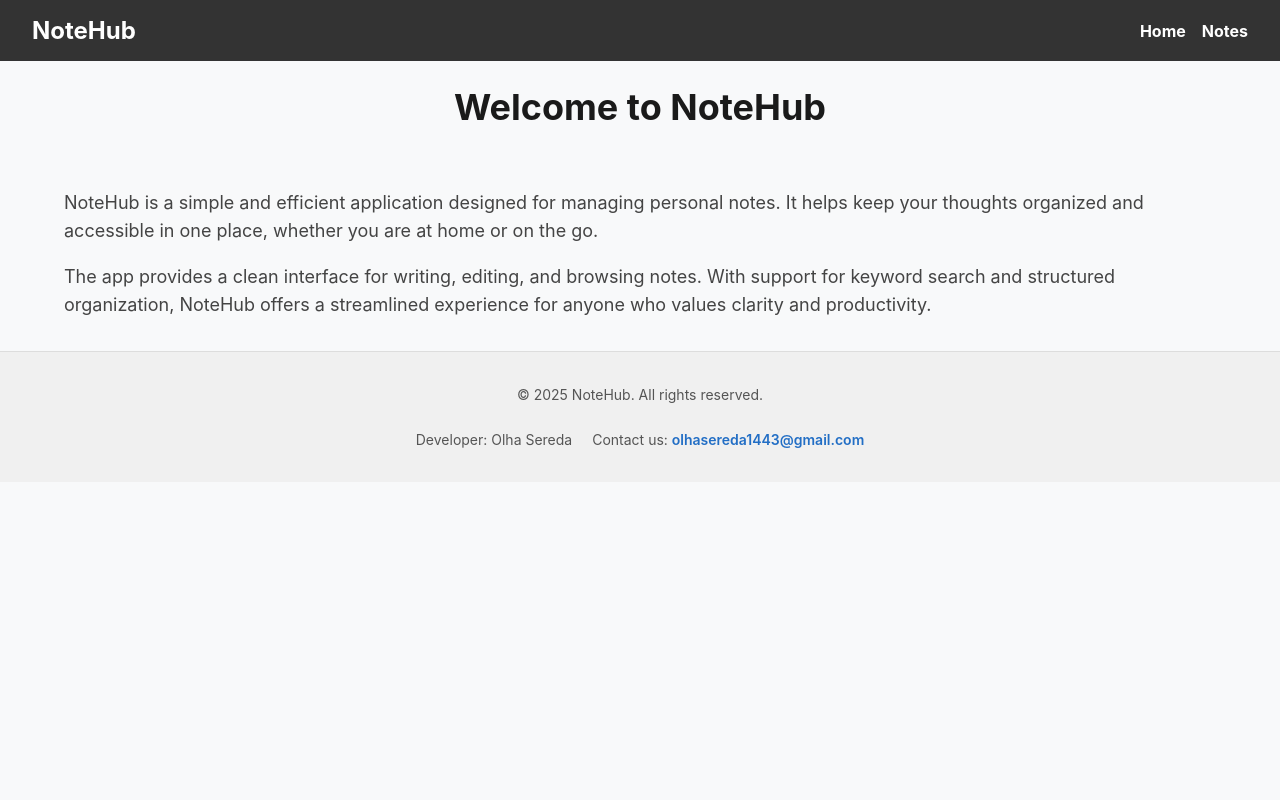
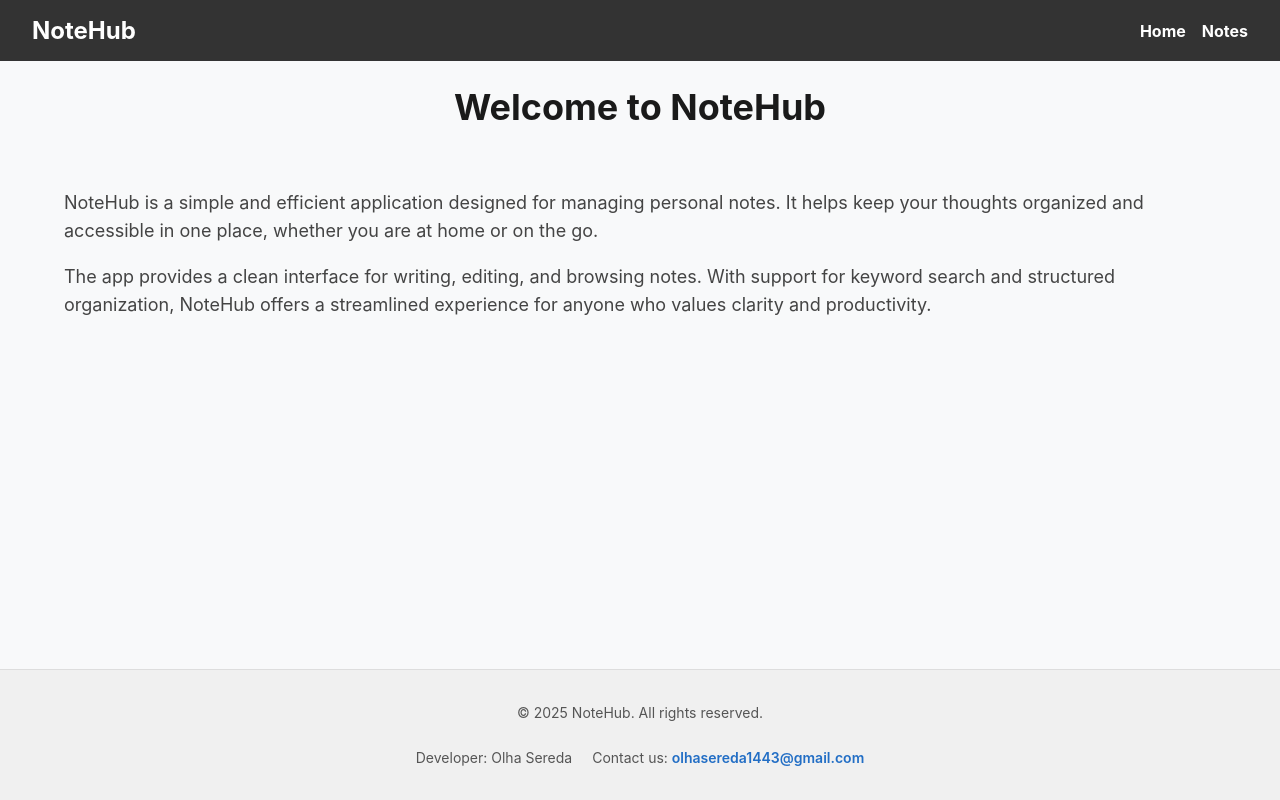
Before and after one commit to hellvita/06-notehub-nextjs, a Next.js app: page / in a window 1280 px wide. Built offline with nearby package versions, Linux system fonts and the light colour scheme.

Commit message:
stick the footer element to the bottom of the page

```diff
--- a/app/globals.css
+++ b/app/globals.css
@@ -7,3 +7,7 @@ body {
   margin: 0;
   background-color: #f8f9fa;
 }
+
+main {
+  flex-grow: 1;
+}
```
